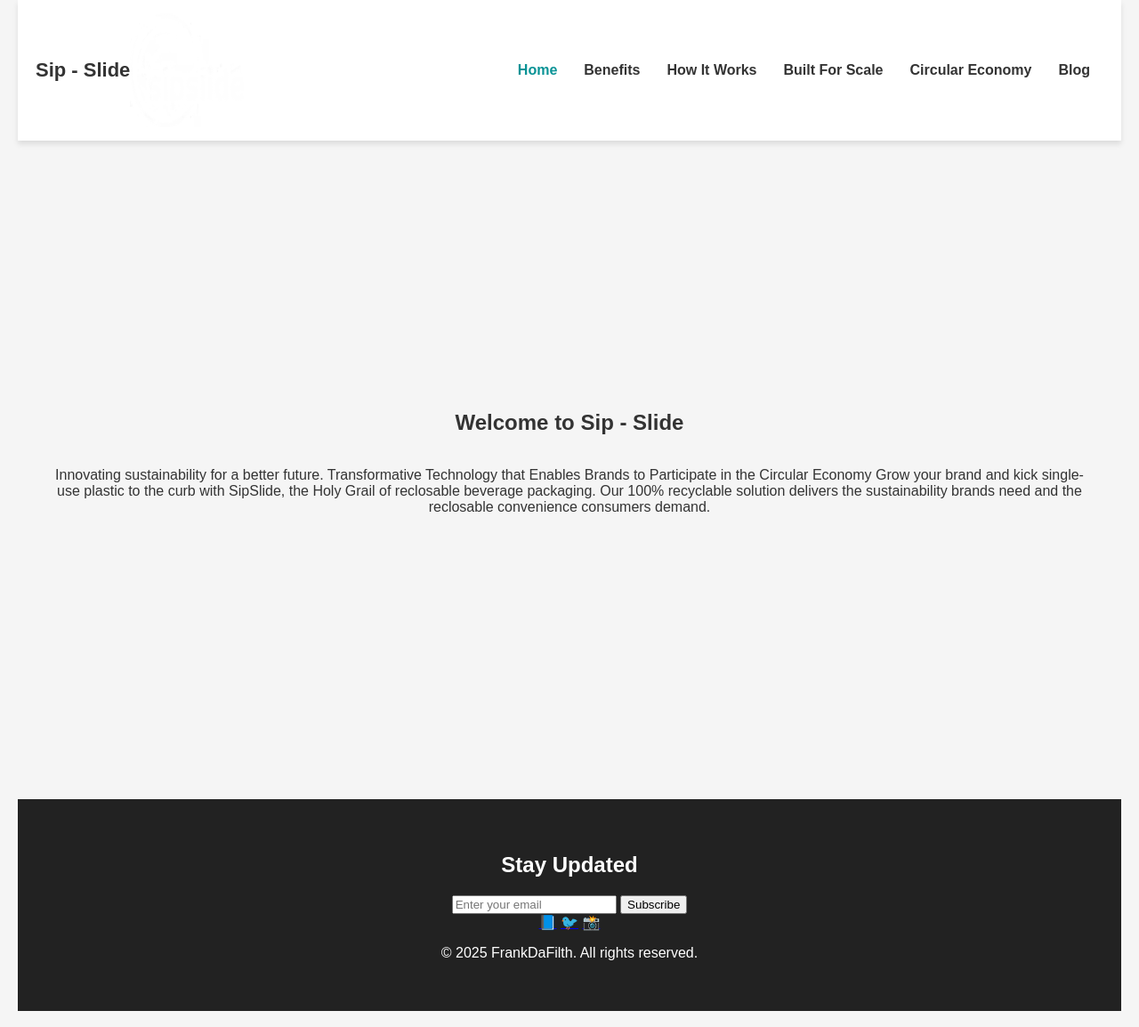
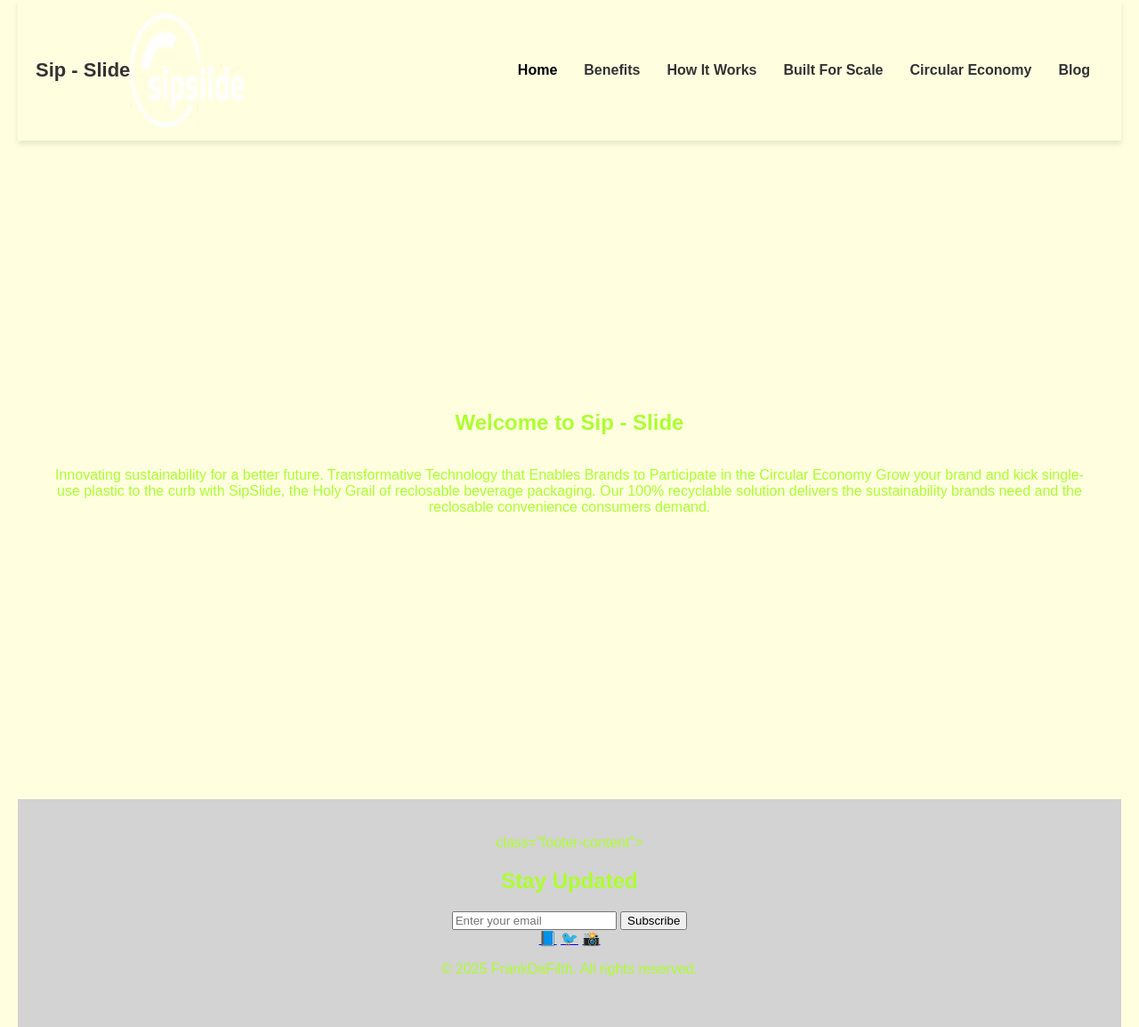
Before and after one commit to FrankDaFilth/SipSlide, a plain HTML site: page index.html in a window 1280 px wide. Shown: the whole page at 89% size. Drawn offline with Linux system fonts and the light colour scheme.

Commit message:
new styling
made some changees to the color scheme of the webstie and made the header transparent.

```diff
--- a/index.html
+++ b/index.html
@@ -39,7 +39,7 @@
   </section>
 </main>
 <footer>
-  <div class="footer-content">
+  class="footer-content">
     <h2>Stay Updated</h2>
     <form class="newsletter">
       <label>
@@ -52,7 +52,6 @@
       <a href="#" target="_blank">🐦</a>
       <a href="#" target="_blank">📸</a>
     </div>
-  </div>
   <p>&copy; 2025 FrankDaFilth. All rights reserved.</p>
 </footer>
 </body>
--- a/styles.css
+++ b/styles.css
@@ -2,8 +2,8 @@
     font-family: 'Poppins', sans-serif;
     margin: 0;
     padding: 0;
-    background-color: #f5f5f5;
-    color: #333;
+    background-color: lightyellow;
+    color: greenyellow;
 }
 main, .section, footer {
     max-width: 1200px;
@@ -11,7 +11,7 @@
     padding: 20px;
 }
 header {
-    background-color: #ffffff;
+    background: transparent;
     padding: 15px 20px;
     display: flex;
     justify-content: space-between;
@@ -51,7 +51,7 @@
     transition: color 0.3s;
 }
 nav ul li a:hover, nav ul li a.active {
-    color: #0a9396;
+    color: black;
 }
 .menu-toggle {
     display: none;
@@ -85,8 +85,8 @@
     display: block;
 }
 footer {
-    background-color: #222;
-    color: white;
+    background-color: lightgrey;
+    color: greenyellow;
     text-align: center;
     padding: 40px 20px;
     margin-top: 20px;
```
